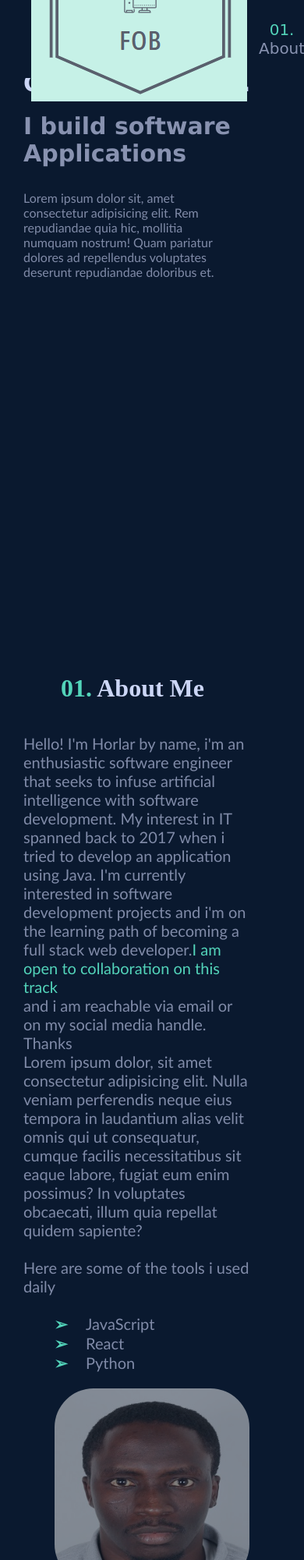
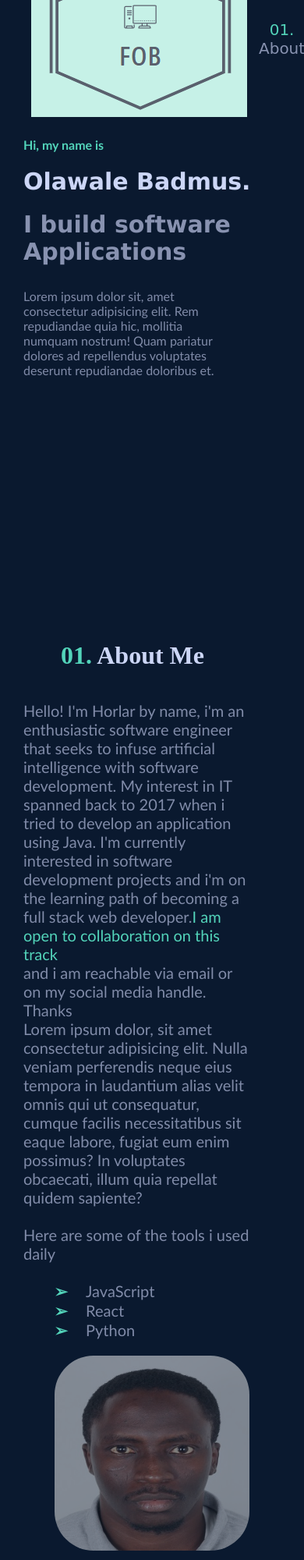
Before and after one commit to fob08/fob08.github.io, a plain HTML site: page index.html in a window 390 px wide. Shown: the top 2000 px of the page at 78% size. Drawn offline with Linux system fonts and the light colour scheme; files whose address does not match are found by name.

Commit message:
probably the last for tonight

```diff
--- a/CSS/index.css
+++ b/CSS/index.css
@@ -21,8 +21,8 @@ body {
 
 section {
     position: relative;
-    min-height: 100vh;
-    margin-top: 20vh;
+    min-height: 80vh;
+    margin-top: 15vh;
 }
 
 /* Navigation Section */
@@ -113,7 +113,8 @@ span {
 /* Introduction Section */
 
 .Introduction {
-    height: 90vh;
+    margin-top: calc(100px +10%);
+    max-height: 80vh;
     display: flex;
     flex-basis: 100%;
     flex-direction: column;
@@ -155,7 +156,7 @@ span {
 
 /* About Section */
 .about_section {
-    margin-top: 10vh;
+    margin-top: 10%;
     width: 100%;
     display: flex;
     flex-direction: column;
@@ -218,7 +219,6 @@ span {
 
 /* Work Section */
 .work_history {
-    margin-top: 15vh;
     width: 100%;
     display: flex;
     flex-direction: column;
@@ -327,6 +327,7 @@ direction: rtl;
 
 /* Projects Section */
 .projects {
+    margin-top: 10%;
     width: 100%;
     display: flex;
     flex-direction: column;
@@ -432,6 +433,7 @@ direction: rtl;
 }
 
 .services {
+    margin-top: 20vh;
     width: 100%;
     display: flex;
     flex-direction: column;
@@ -732,9 +734,6 @@ textarea {
         margin: 0 30px;
     }
 
-    .work_history {
-        margin-top: 50vh;
-    }
 
     .amazon {
         margin-bottom: 10px;
@@ -787,7 +786,7 @@ textarea {
     .menu ul, .navigation,.images {
         flex-direction: column;
     } */
-    .menu li,
+    /* .menu li,
     .menu button {
         justify-self: left;
         margin-bottom: 20px;
@@ -796,8 +795,10 @@ textarea {
     .images {
         margin-bottom: 40px;
         justify-self: left;
-    }
-
+    } */
+.resume_bt{
+    display: none;
+}
     .Introduction {
         margin: 0 30px;
     }
@@ -850,11 +851,9 @@ textarea {
         flex-direction: column;
         margin: 0 30px;
     }
-
-    .work_history {
-        margin-top: 50vh;
+    .about_section {
+        margin-top: 0;
     }
-
     .amazon {
         margin-bottom: 10px;
     }
--- a/index.html
+++ b/index.html
@@ -43,7 +43,8 @@
             </nav>
         </div>
         <!--Flex for the introduction-->
-        <div class="Introduction">
+        <section class="introd">
+            <div class="Introduction">
             <h3 class="hi">Hi, my name is</h3>
             <h1 class="name">Olawale Badmus.</h1>
             <h1 class="soft">I build software Applications</h1>
@@ -51,6 +52,7 @@
                 numquam nostrum! Quam pariatur dolores ad repellendus voluptates deserunt repudiandae doloribus et.
             </p>
         </div>
+        </section>
         <section class="about_section" id="about_section">
             <h2 class="summary" id="summary"><span>01.</span> About Me</h2>
             <div class="about_me">
```
